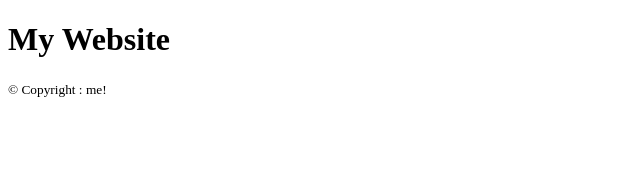
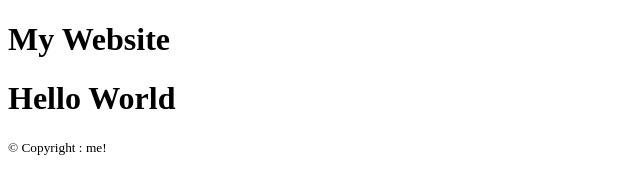
Before and after one commit to AndreSturzenegger/319-git-test, a plain HTML site: page index.html in a window 1280 px wide. Shown: the whole page, without its empty margins (0-640 px from the left). Drawn offline with Linux system fonts and the light colour scheme.

Commit message:
add header with h1

```diff
--- a/index.html
+++ b/index.html
@@ -9,8 +9,14 @@
   <body>
     <h1>My Website</h1>
 
+    <header>
+        <h1>Hello World</h1>
+    </header>
+
     <footer>
       <small>&copy; Copyright : me!</small>
     </footer>
+
+
   </body>
 </html>
```
